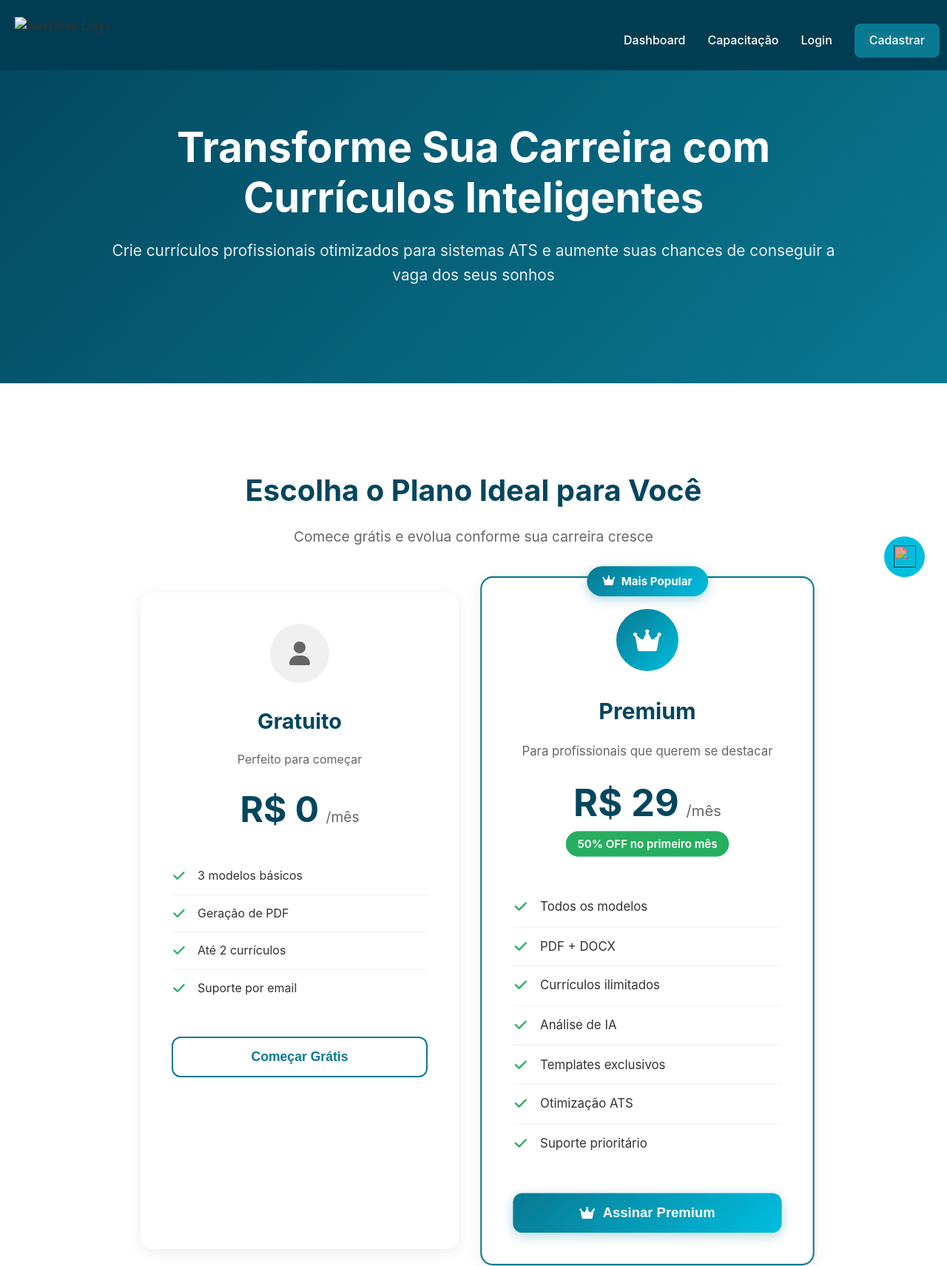
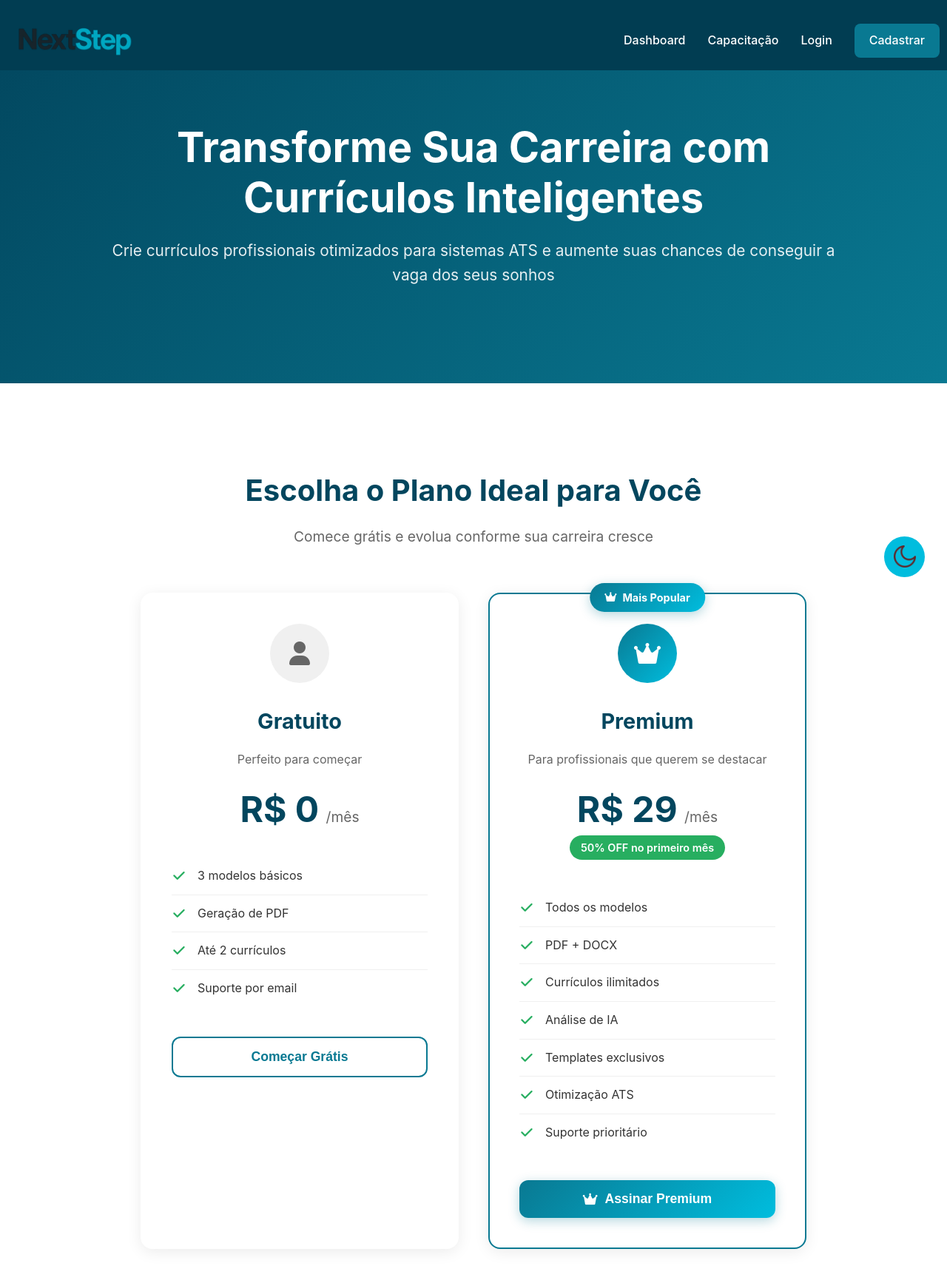
Before and after one commit to malumanini/Nextstep, a plain HTML site: page src/main/resources/templates/planos.html in a window 1280 px wide. Shown: the top 1711 px of the page at 74% size. Drawn offline with Linux system fonts and the light colour scheme; files that its build step writes are made by us from their sources.

Commit message:
Alteração no arquivo planos.html

```diff
--- a/src/main/resources/templates/planos.html
+++ b/src/main/resources/templates/planos.html
@@ -4,8 +4,8 @@
     <meta charset="UTF-8">
     <meta name="viewport" content="width=device-width, initial-scale=1.0">
     <title>Nextstep - Planos e Preços</title>
-    <link rel="stylesheet" href="../css/main.css">
-    <link rel="stylesheet" href="../css/planos.css">
+    <link rel="stylesheet" href="../static/css/main.css">
+    <link rel="stylesheet" href="../static/css/planos.css">
     <link href="https://cdnjs.cloudflare.com/ajax/libs/font-awesome/6.0.0/css/all.min.css" rel="stylesheet">
 </head>
 <body>
@@ -13,7 +13,7 @@
     <header class="mobile-header">
         <div class="mobile-nav">
             <div class="mobile-brand">
-                <img src="../images/Logo.png" alt="NextStep Logo" class="mobile-logo">
+                <img src="../static/img/Logo.png" alt="NextStep Logo" class="mobile-logo">
             </div>
             <button class="mobile-menu-toggle" id="mobile-menu-toggle">
                 <span class="hamburger-line"></span>
@@ -27,13 +27,13 @@
     <div class="mobile-menu-overlay" id="mobile-menu-overlay">
         <div class="mobile-menu-content">
             <div class="mobile-menu-header">
-                <img src="../images/Logo.png" alt="NextStep Logo" class="mobile-menu-logo">
+                <img src="../static/img/Logo.png" alt="NextStep Logo" class="mobile-menu-logo">
                 <button class="mobile-menu-close" id="mobile-menu-close">
                     <i class="fas fa-times"></i>
                 </button>
             </div>
             <nav class="mobile-menu-nav">
-                <a href="../index.html" class="sidebar-link">
+                <a href="index.html" class="sidebar-link">
                     <i class="fas fa-chart-bar"></i>
                     <span>Dashboard</span>
                 </a>
@@ -57,10 +57,10 @@
     <header class="planos-header">
         <nav class="header-nav">
             <div class="nav-brand">
-                <img src="../images/Logo.png" alt="NextStep Logo" class="nav-logo" style="width: 160px; height: 64px;">
+                <img src="../static/img/Logo.png" alt="NextStep Logo" class="nav-logo" style="width: 160px; height: 64px;">
             </div>
             <div class="nav-links">
-                <a href="../index.html" class="nav-link">Dashboard</a>
+                <a href="index.html" class="nav-link">Dashboard</a>
                 <a href="capacitacao.html" class="nav-link">Capacitação</a>
                 <a href="login.html" class="nav-link">Login</a>
                 <a href="cadastrar.html" class="nav-link btn-login">Cadastrar</a>
@@ -260,10 +260,10 @@
   <!-- Botao Dark Mode -->
     <a class="botao" id="darkmode-botao" href="">
         <div class="darkmode">
-            <img id="darkmode-icon" src="../images/dark.png">
+            <img id="darkmode-icon" src="../static/img/dark.png">
         </div>
     </a>
-    <script src="../js/planos.js"></script>
-    <script src="../js/darkmode.js"></script>
+    <script src="../static/js/planos.js"></script>
+    <script src="../static/js/darkmode.js"></script>
 </body>
 </html>
```
